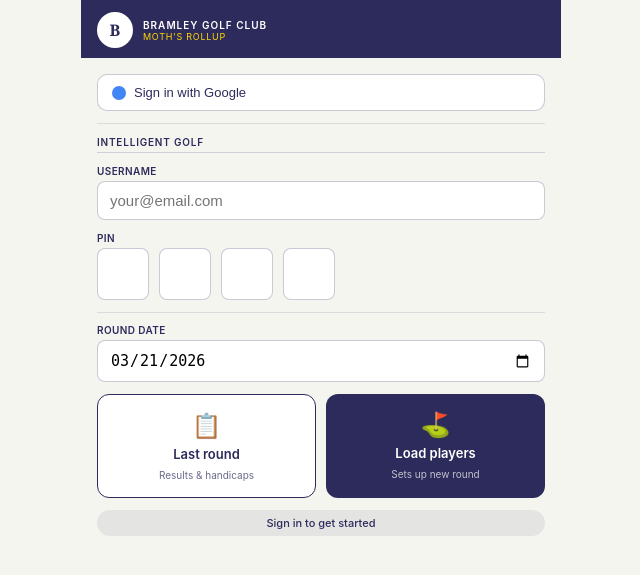
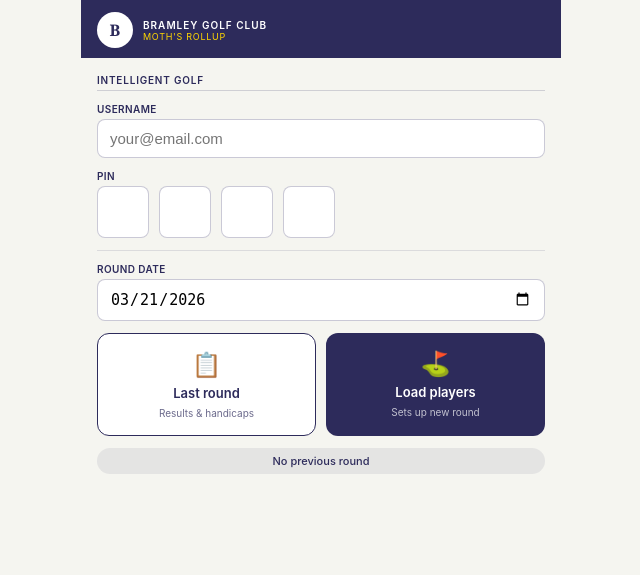
Before and after one commit to johnnydw-bit/moths-rollup, a FastAPI app: page / in a window 1280 px wide. Shown: the top 575 px of the page, without its empty margins (319-959 px from the left). Run offline with FastAPI, Linux system fonts and the light colour scheme.

Commit message:
Add files via upload

```diff
--- a/frontend/templates/index.html
+++ b/frontend/templates/index.html
@@ -57,26 +57,6 @@
 
     /* ── Screen 1: Start ── */
     .s1-body { padding: 16px; display: flex; flex-direction: column; gap: 12px; flex: 1; }
-
-    .google-badge {
-      display: flex; align-items: center; gap: 8px;
-      background: #EAF3DE; border: 1px solid #3B6D1160;
-      border-radius: 10px; padding: 10px 14px;
-      font-size: 13px; font-weight: 500; color: #3B6D11;
-    }
-    .google-badge .dot {
-      width: 14px; height: 14px; border-radius: 50%;
-      background: #3B6D11; display: flex; align-items: center; justify-content: center;
-      flex-shrink: 0;
-    }
-    .google-btn {
-      display: flex; align-items: center; gap: 8px;
-      background: #fff; border: 1px solid #2D2B5B40;
-      border-radius: 10px; padding: 10px 14px;
-      font-size: 13px; font-weight: 500; color: #2D2B5B;
-      cursor: pointer; width: 100%;
-    }
-    .google-btn .g-dot { width: 14px; height: 14px; border-radius: 50%; background: #4285F4; flex-shrink: 0; }
 
     .section-label {
       font-size: 10px; font-weight: 600; color: #2D2B5B;
@@ -159,10 +139,7 @@
       background: #fff; vertical-align: middle; line-height: 1.5;
     }
     table.xl tbody td.c { text-align: center; }
-    table.xl tbody td.sc {
-      text-align: center;
-      /* Score cell — plain, no styling, just like any other cell */
-    }
+    table.xl tbody td.sc { text-align: center; }
     table.xl tbody td.nhc { text-align: center; white-space: nowrap; font-size: 9px; }
     table.xl tbody td.sc input {
       width: 100%; border: none; background: transparent;
@@ -170,6 +147,10 @@
       font-family: Arial, Helvetica, sans-serif;
       padding: 0; outline: none;
     }
+    /* Medal row backgrounds on score grid */
+    table.xl tbody tr.rank-gold td { background: #FFF9E0; }
+    table.xl tbody tr.rank-silver td { background: #F5F5F5; }
+    table.xl tbody tr.rank-bronze td { background: #FDF3ED; }
 
     /* ── Screen 3: Results ── */
     .results-wrap { flex: 1; overflow-y: auto; background: #fff; }
@@ -189,9 +170,9 @@
       background: #fff; vertical-align: middle;
     }
     table.rt tbody td.c { text-align: center; }
-    table.rt tbody tr.gold { background: #FFF9E0; }
-    table.rt tbody tr.silver { background: #F5F5F5; }
-    table.rt tbody tr.bronze { background: #FDF3ED; }
+    table.rt tbody tr.gold td { background: #FFF9E0; }
+    table.rt tbody tr.silver td { background: #F5F5F5; }
+    table.rt tbody tr.bronze td { background: #FDF3ED; }
     .medal { width: 16px; height: 16px; border-radius: 50%; display: inline-flex; align-items: center; justify-content: center; font-size: 8px; font-weight: 700; }
     .medal.g { background: #FFD700; color: #7A5C00; }
     .medal.s { background: #C0C0C0; color: #444; }
@@ -236,7 +217,7 @@
 <body>
 
 <!-- ═══════════════════════════════════════
-     SCREEN 1 — Start / Login
+     SCREEN 1 — Start
 ═══════════════════════════════════════ -->
 <div id="screen1" class="screen active">
   <div class="header">
@@ -247,24 +228,6 @@
     </div>
   </div>
   <div class="s1-body">
-
-    <!-- Google auth -->
-    <div id="googleSection">
-      <button class="google-btn" id="googleSignInBtn" onclick="signInWithGoogle()">
-        <div class="g-dot"></div>
-        Sign in with Google
-      </button>
-    </div>
-    <div id="googleConnected" style="display:none">
-      <div class="google-badge">
-        <div class="dot">
-          <svg width="9" height="9" viewBox="0 0 8 8"><polyline points="1,4 3,6 7,2" stroke="#fff" stroke-width="1.5" fill="none" stroke-linecap="round"/></svg>
-        </div>
-        <span id="connectedEmail">Connected</span>
-      </div>
-    </div>
-
-    <div class="divider"></div>
 
     <!-- IG credentials -->
     <div class="section-label">Intelligent Golf</div>
@@ -418,13 +381,10 @@
 // ═══════════════════════════════════════
 let state = {
   currentScreen: 'screen1',
-  previousScreen: 'screen1',
-  players: [],       // [{name, handicap, score, new_handicap, adjustment, new_player}]
+  players: [],
   roundDate: '',
-  newPlayerQueue: [], // names needing handicap entry
+  newPlayerQueue: [],
   currentNewPlayer: null,
-  authenticated: false,
-  email: '',
 };
 
 // ═══════════════════════════════════════
@@ -433,7 +393,6 @@
 function showScreen(id) {
   document.querySelectorAll('.screen').forEach(s => s.classList.remove('active'));
   document.getElementById(id).classList.add('active');
-  state.previousScreen = state.currentScreen;
   state.currentScreen = id;
 }
 
@@ -465,27 +424,14 @@
     });
   });
 
-  // Check auth status
+  // Get last round date for status
   try {
     const resp = await fetch('/auth/status');
     const data = await resp.json();
-    if (data.authenticated) {
-      state.authenticated = true;
-      state.email = data.email;
-      showGoogleConnected(data.email);
-      updateStatus(data.last_round_date || 'No previous round');
-    } else {
-      updateStatus('Sign in to get started');
-    }
+    updateStatus(data.last_round_date || 'No previous round');
   } catch(e) {
-    updateStatus('Offline');
+    updateStatus('Ready');
   }
-}
-
-function showGoogleConnected(email) {
-  document.getElementById('googleSection').style.display = 'none';
-  document.getElementById('googleConnected').style.display = 'block';
-  document.getElementById('connectedEmail').textContent = `Connected: ${email}`;
 }
 
 function updateStatus(msg, type = 'neutral') {
@@ -505,19 +451,11 @@
 }
 
 // ═══════════════════════════════════════
-// Google Auth
-// ═══════════════════════════════════════
-function signInWithGoogle() {
-  window.location.href = '/auth/google';
-}
-
-// ═══════════════════════════════════════
 // Load Players
 // ═══════════════════════════════════════
 async function loadPlayers() {
   clearS1Error();
 
-  // Save IG credentials first
   const username = document.getElementById('igUsername').value.trim();
   const pin = ['pin1','pin2','pin3','pin4'].map(id => document.getElementById(id).value).join('');
 
@@ -540,7 +478,7 @@
       body: JSON.stringify({username, pin}),
     });
   } catch(e) {
-    showS1Error('Could not save credentials. Are you signed in with Google?');
+    showS1Error('Could not save credentials.');
     return;
   }
 
@@ -564,7 +502,6 @@
     state.roundDate = data.date;
     state.newPlayerQueue = data.new_players || [];
 
-    // Handle new players first
     if (state.newPlayerQueue.length > 0) {
       processNewPlayerQueue();
     } else {
@@ -596,22 +533,18 @@
     alert('Please enter a valid handicap (0–54).');
     return;
   }
-  // Add to sheet
   await fetch('/api/new-player', {
     method: 'POST',
     headers: {'Content-Type': 'application/json'},
     body: JSON.stringify({name: state.currentNewPlayer, handicap: hc}),
   });
-  // Update player in state
   const p = state.players.find(p => p.name === state.currentNewPlayer);
   if (p) { p.handicap = hc; p.new_player = false; }
-
   closeOverlay('newPlayerOverlay');
   processNewPlayerQueue();
 }
 
 function skipNewPlayer() {
-  // Remove from players list
   state.players = state.players.filter(p => p.name !== state.currentNewPlayer);
   closeOverlay('newPlayerOverlay');
   processNewPlayerQueue();
@@ -656,6 +589,27 @@
     `;
     tbody.appendChild(tr);
   });
+  updateGridRankings();
+}
+
+function updateGridRankings() {
+  // Build list of players with scores
+  const scored = state.players
+    .map((p, i) => ({ i, score: p.score }))
+    .filter(p => p.score !== null && p.score !== undefined);
+
+  // Sort descending
+  scored.sort((a, b) => b.score - a.score);
+
+  // Clear all rank classes first
+  const rows = document.querySelectorAll('#scoreGrid tr');
+  rows.forEach(r => r.classList.remove('rank-gold', 'rank-silver', 'rank-bronze'));
+
+  // Apply top 3
+  const rankClasses = ['rank-gold', 'rank-silver', 'rank-bronze'];
+  scored.slice(0, 3).forEach((p, rank) => {
+    if (rows[p.i]) rows[p.i].classList.add(rankClasses[rank]);
+  });
 }
 
 async function onScoreChange(idx, val) {
@@ -688,7 +642,7 @@
     const data = await resp.json();
     state.players = data.players;
 
-    // Update New HC column only (don't re-render whole grid — would lose focus)
+    // Update New HC column only
     state.players.forEach((p, i) => {
       const cell = document.getElementById(`nhc_${i}`);
       if (!cell) return;
@@ -701,31 +655,27 @@
       }
     });
 
+    // Update row rankings
+    updateGridRankings();
     setSaveState('saved');
   } catch(e) {
     setSaveState('error');
   }
 }
 
-function setSaveState(state) {
+function setSaveState(s) {
   const dot = document.getElementById('saveDot');
   const label = document.getElementById('saveLabel');
-  if (state === 'saving') {
-    dot.className = 'autosave-dot';
+  if (s === 'saving') {
     dot.style.background = '#888';
-    label.className = 'autosave-label';
     label.style.color = '#888';
     label.textContent = 'Saving…';
-  } else if (state === 'saved') {
-    dot.className = 'autosave-dot';
+  } else if (s === 'saved') {
     dot.style.background = '#3B6D11';
-    label.className = 'autosave-label';
     label.style.color = '#3B6D11';
     label.textContent = 'Saved';
   } else {
-    dot.className = 'autosave-dot err';
     dot.style.background = '#A32D2D';
-    label.className = 'autosave-label err';
     label.style.color = '#A32D2D';
     label.textContent = 'Save error — tap score to retry';
   }
```
